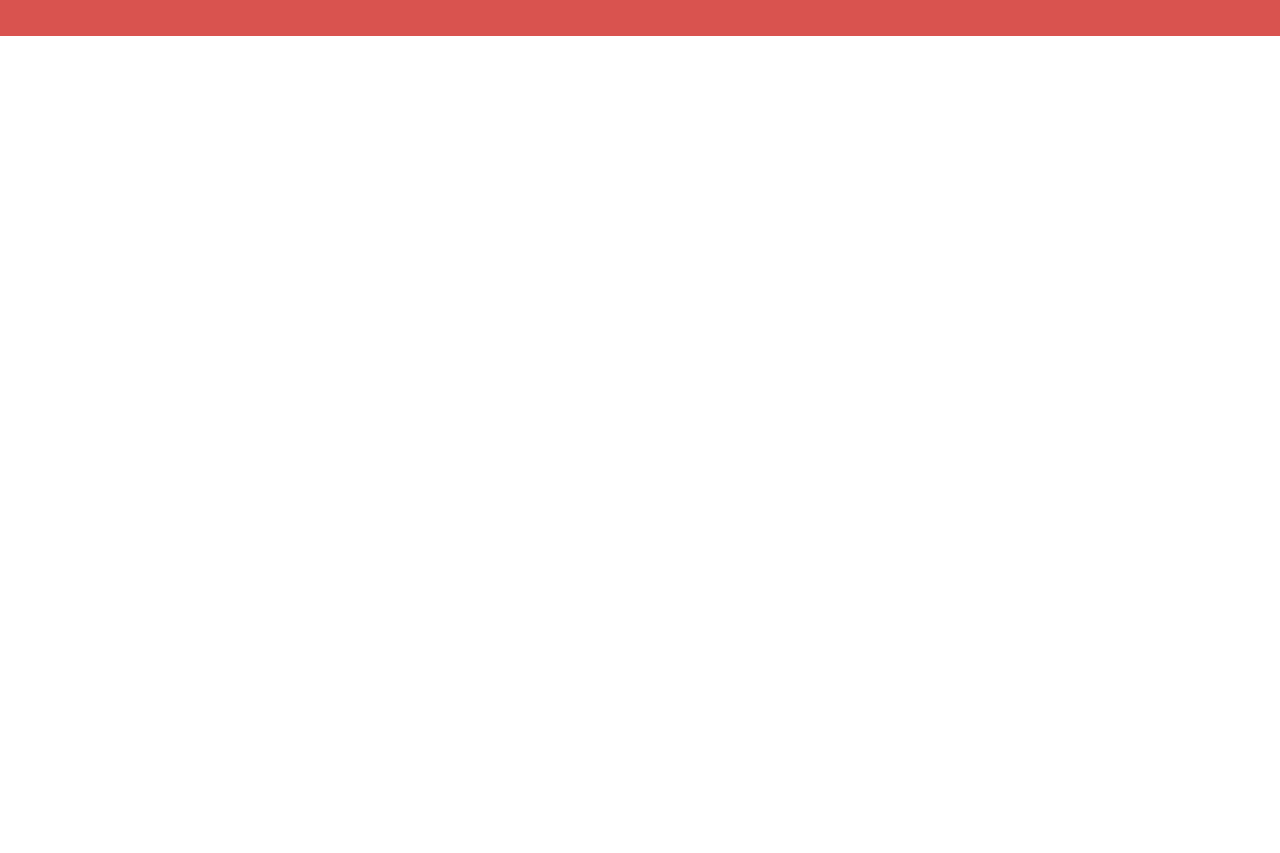
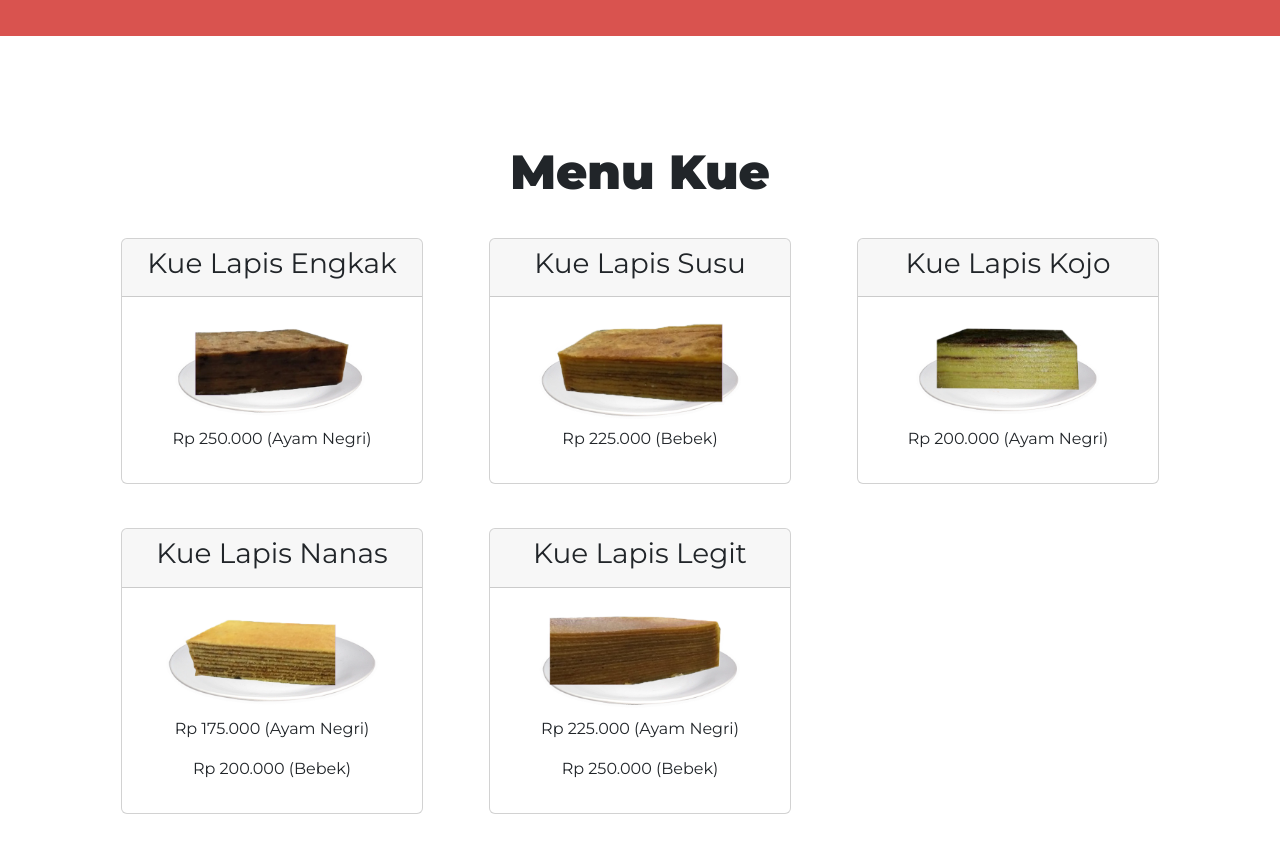
Before and after one commit to arghanovanr/KueLapisSLA, a plain HTML site: page index.html in a window 1280 px wide. Shown: the part 415-1268 px from the top of the page. Before the commit the page ends 800 px from the top, so only its background shows below. Drawn offline with nearby package versions, Linux system fonts and the light colour scheme.

Commit message:
Adding Pricing Section

```diff
--- a/css/styles.css
+++ b/css/styles.css
@@ -40,3 +40,16 @@ h1 {
 .title-image {
     width: 80%;
 }
+
+.product-image {
+    width: 80%;
+}
+
+#Pricing {
+    padding: 100px;
+    text-align: center;
+}
+
+.pricing-column {
+    padding: 2% 3%;
+}
--- a/index.html
+++ b/index.html
@@ -74,6 +74,81 @@
         </div>
     </section>
 
+    <section id="Pricing">
+
+        <div class="comtainer-fluid">
+            <h1>Menu Kue</h1>
+
+            <div class="row">
+
+                <div class="pricing-column col-lg-4 col-md-6">
+                    <div class="card">
+                        <div class="card-header">
+                            <h3>Kue Lapis Engkak</h3>
+                        </div>
+                        <div class="card-body">
+                            <img class="product-image" src="images/KueEngkak.png">
+                            <p>Rp 250.000 (Ayam Negri)</p>
+                        </div>
+                    </div>
+                </div>
+
+                <div class="pricing-column col-lg-4 col-md-6">
+                    <div class="card">
+                        <div class="card-header">
+                            <h3>Kue Lapis Susu</h3>
+                        </div>
+                        <div class="card-body">
+                            <img class="product-image" src="images/KueSusu.png">
+                            <p>Rp 225.000 (Bebek)</p>
+                        </div>
+                    </div>
+                </div>
+
+                <div class="pricing-column col-lg-4 col-md-6">
+                    <div class="card">
+                        <div class="card-header">
+                            <h3>Kue Lapis Kojo</h3>
+                        </div>
+                        <div class="card-body">
+                            <img class="product-image" src="images/KueKojo.png">
+                            <p>Rp 200.000 (Ayam Negri)</p>
+                        </div>
+                    </div>
+                </div>
+
+                <div class="pricing-column col-lg-4 col-md-6">
+                    <div class="card">
+                        <div class="card-header">
+                            <h3>Kue Lapis Nanas</h3>
+                        </div>
+                        <div class="card-body">
+                            <img class="product-image" src="images/KueNanas.png">
+                            <p>Rp 175.000 (Ayam Negri)</p>
+                            <p>Rp 200.000 (Bebek)</p>
+                        </div>
+                    </div>
+                </div>
+
+
+                <div class="pricing-column col-lg-4 col-md-6">
+                    <div class="card">
+                        <div class="card-header">
+                            <h3>Kue Lapis Legit</h3>
+                        </div>
+                        <div class="card-body">
+                            <img class="product-image" src="images/KueLegit.png">
+                            <p>Rp 225.000 (Ayam Negri)</p>
+                            <p>Rp 250.000 (Bebek)</p>
+                        </div>
+                    </div>
+                </div>
+
+            </div>
+
+        </div>
+    </section>
+
 </body>
 
 </html>
```
